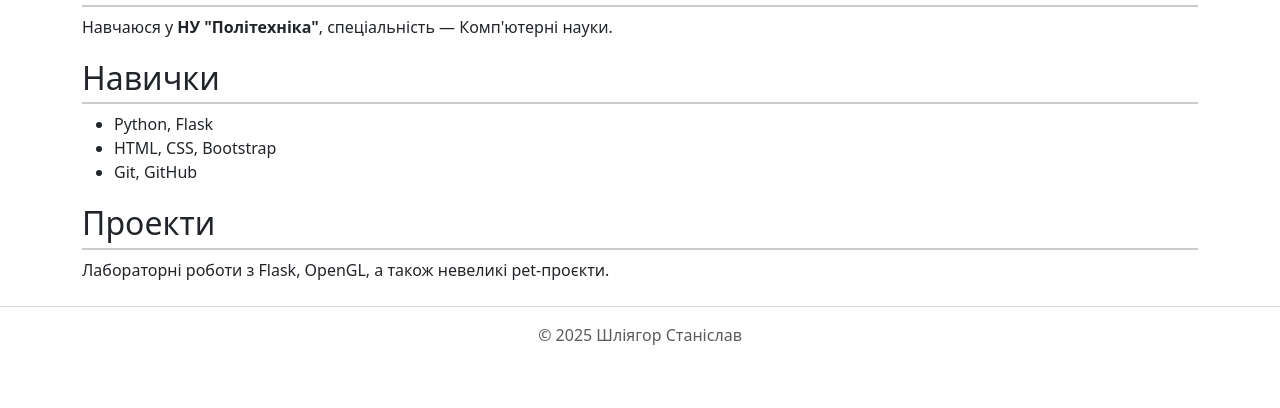
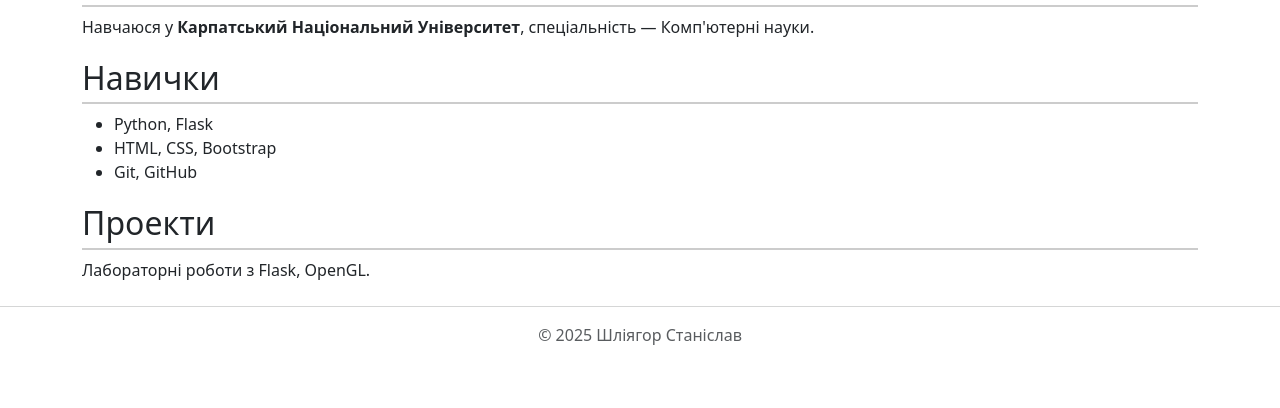
Before and after one commit to MatriX0N/Python_Shliagor, a Flask app: page / in a window 1280 px wide. Shown: the part 392-800 px from the top of the page. Run offline with Flask 3, Linux system fonts and the light colour scheme.

Commit message:
Edit file

```diff
--- a/templates/resume.html
+++ b/templates/resume.html
@@ -8,7 +8,7 @@
 
 <section id="education">
     <h2>Освіта</h2>
-    <p>Навчаюся у <b>НУ "Політехніка"</b>, спеціальність — Комп'ютерні науки.</p>
+    <p>Навчаюся у <b>Карпатський Національний Університет</b>, спеціальність — Комп'ютерні науки.</p>
 </section>
 
 <section id="skills">
@@ -22,6 +22,6 @@
 
 <section id="projects">
     <h2>Проекти</h2>
-    <p>Лабораторні роботи з Flask, OpenGL, а також невеликі pet-проєкти.</p>
+    <p>Лабораторні роботи з Flask, OpenGL.</p>
 </section>
 {% endblock %}
```
